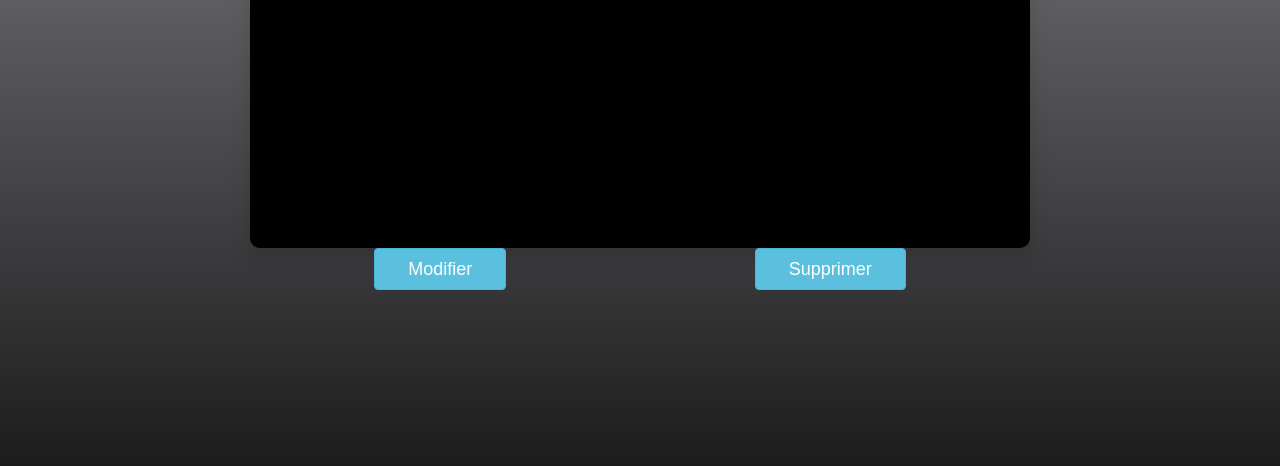
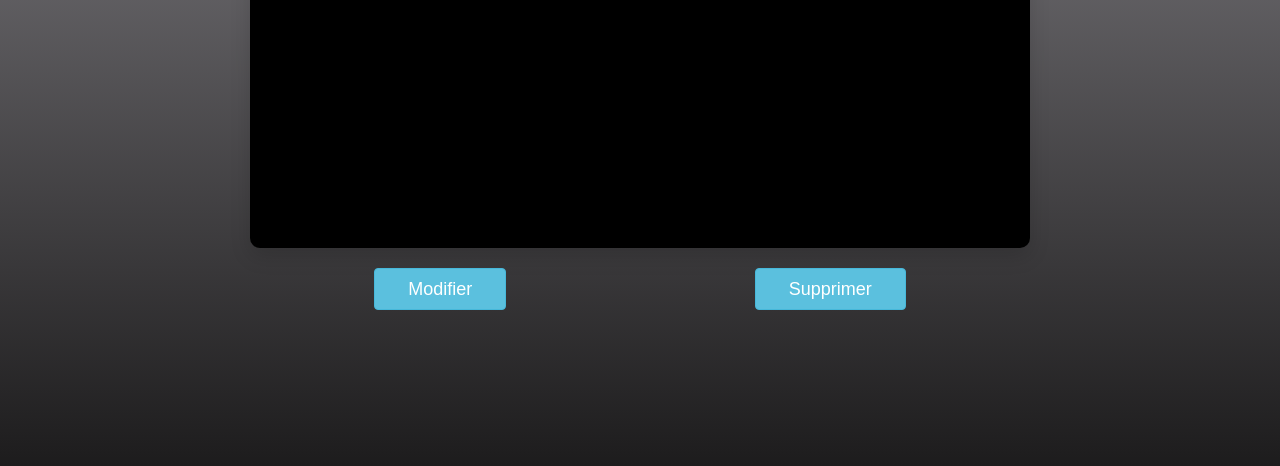
Before and after one commit to MagTKT/ipssi-timer-go, a Symfony app: template templates/project/show.html.twig in a window 1280 px wide. Shown: the part 334-800 px from the top of the page. Run offline with Twig, Linux system fonts and the light colour scheme; the template is opened without the code that fills it, so the values that code supplies are empty; some libraries are stand-ins or nearby versions.

Commit message:
change css review form

```diff
--- a/public/css/form.css
+++ b/public/css/form.css
@@ -14,6 +14,7 @@ label{
 .button{
   display: flex;
   justify-content: space-around;
+  margin: 20px 0px;
 }
 
 .url{
```
